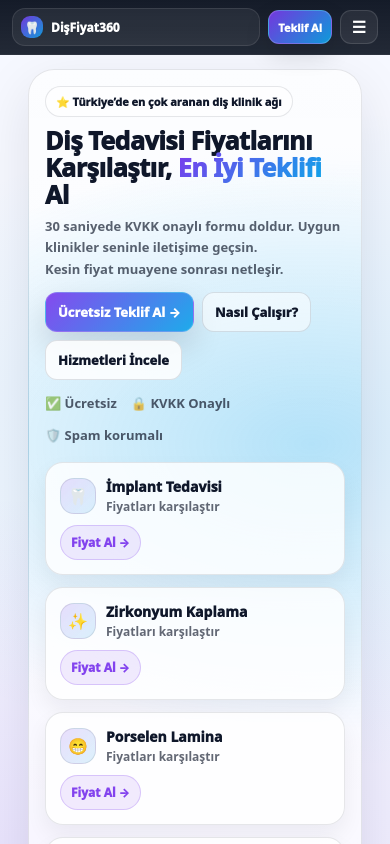
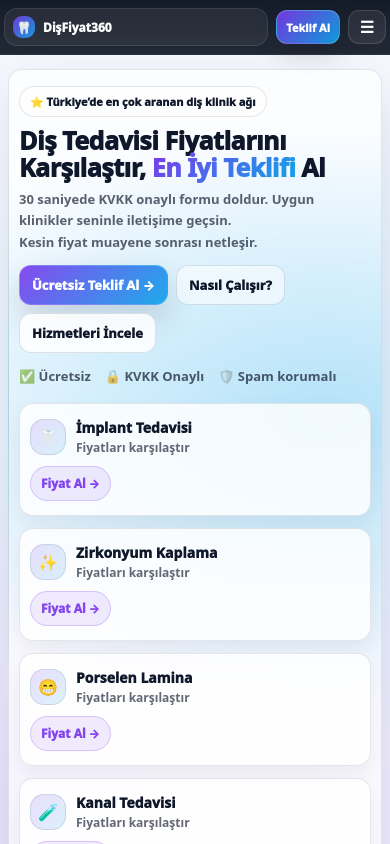
Before and after one commit to ferhat945/dis-fiyat-platform, a Next.js app: page / in a window 390 px wide. Shown: the top 844 px of the page. Built offline with nearby package versions, Linux system fonts and the light colour scheme; no server answers; the database is empty.

Commit message:
reduce mobile side spacing

```diff
--- a/src/app/globals.css
+++ b/src/app/globals.css
@@ -2748,3 +2748,131 @@ img { max-width: 100%; height: auto; }
     font-size: 25px;
   }
 }
+
+/* =======================================
+   MOBILE FULL WIDTH LAYOUT FIX
+   Sadece mobilde sağ-sol boşluğu azaltır
+   Web görünümünü bozmaz
+   ======================================= */
+
+@media (max-width: 860px) {
+  :root {
+    --site-pad: 8px;
+  }
+
+  .siteMain,
+  .container,
+  .siteHeaderInner,
+  .siteFooterInner {
+    padding-left: 8px !important;
+    padding-right: 8px !important;
+  }
+
+  .hero,
+  .section {
+    padding-left: 0 !important;
+    padding-right: 0 !important;
+  }
+
+  .heroShell,
+  .sectionBox,
+  .clinicShell,
+  .clinicExploreShell,
+  .stepsShell,
+  .finalCta,
+  .panelHeader,
+  .panelCard,
+  .panelBox,
+  .panelStatCard,
+  .faqItem,
+  .clinicInfoCard,
+  .clinicMiniCard,
+  .clinicExploreCard,
+  .treatCard,
+  .stepCard,
+  .stepCardV2 {
+    border-radius: 16px !important;
+  }
+}
+
+@media (max-width: 640px) {
+  :root {
+    --site-pad: 6px;
+  }
+
+  .siteMain,
+  .container,
+  .siteHeaderInner,
+  .siteFooterInner {
+    padding-left: 6px !important;
+    padding-right: 6px !important;
+  }
+
+  .heroInner,
+  .sectionBox,
+  .stepsShell,
+  .panelHeader,
+  .panelCard,
+  .panelBox,
+  .clinicExploreInner,
+  .clinicInfoCard,
+  .clinicMiniCard,
+  .clinicExploreCard,
+  .treatCard,
+  .faqBody,
+  .faqItem summary {
+    padding-left: 12px !important;
+    padding-right: 12px !important;
+  }
+}
+
+@media (max-width: 420px) {
+  :root {
+    --site-pad: 4px;
+  }
+
+  .siteMain,
+  .container,
+  .siteHeaderInner,
+  .siteFooterInner {
+    padding-left: 4px !important;
+    padding-right: 4px !important;
+  }
+
+  .heroInner,
+  .sectionBox,
+  .stepsShell,
+  .panelHeader,
+  .panelCard,
+  .panelBox,
+  .clinicExploreInner,
+  .clinicInfoCard,
+  .clinicMiniCard,
+  .clinicExploreCard,
+  .treatCard,
+  .faqBody,
+  .faqItem summary {
+    padding-left: 10px !important;
+    padding-right: 10px !important;
+  }
+
+  .heroShell,
+  .sectionBox,
+  .clinicShell,
+  .clinicExploreShell,
+  .stepsShell,
+  .finalCta,
+  .panelHeader,
+  .panelCard,
+  .panelBox,
+  .panelStatCard,
+  .faqItem,
+  .clinicInfoCard,
+  .clinicMiniCard,
+  .clinicExploreCard,
+  .treatCard,
+  .stepCard,
+  .stepCardV2 {
+    border-radius: 14px !important;
+  }
+}
```
